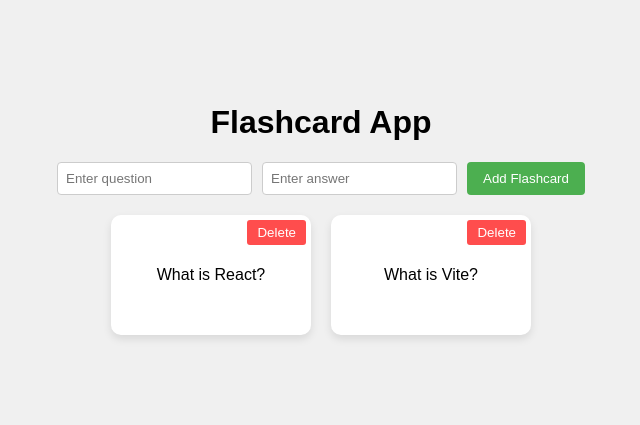
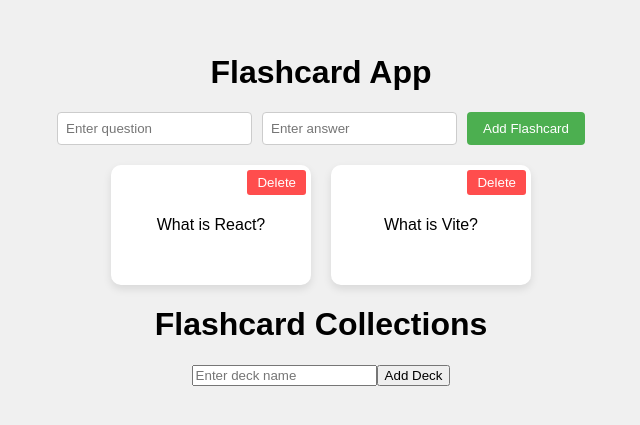
Before and after one commit to aaronamano/flashcard-app, a React (Vite) app: page / in a window 1280 px wide. Shown: the part 191-616 px from the top of the page, without its empty margins (319-959 px from the left). Built offline with nearby package versions, Linux system fonts and the light colour scheme.

Commit message:
create a new collection

```diff
--- a/src/App.jsx
+++ b/src/App.jsx
@@ -1,6 +1,8 @@
 import { useState, useEffect } from 'react';
 import FlashcardList from './components/FlashcardList';
 import NewFlashcardForm from './components/NewFlashcardForm';
+import DeckList from './components/DeckList';
+import NewDeckForm from './components/NewDeckForm';
 
 function App() {
   const [flashcards, setFlashcards] = useState(() => {
@@ -27,11 +29,34 @@ function App() {
     setFlashcards(prevCards => prevCards.filter(card => card.id !== id));
   };
 
+  const [decks, setDecks] = useState(() => {
+    const savedDecks = localStorage.getItem('flashcardDecks');
+    return savedDecks ? JSON.parse(savedDecks) : [];
+  });
+
+  useEffect(() => {
+    localStorage.setItem('flashcardDecks', JSON.stringify(decks));
+  }, [decks]);
+
+  const addDeck = (newDeck) => {
+    setDecks(prevDecks => [...prevDecks, { ...newDeck, id: Date.now(), cards: [] }]);
+  };
+
+  const addCardToDeck = (deckId, newCard) => {
+    setDecks(prevDecks => prevDecks.map(deck =>
+      deck.id === deckId ? { ...deck, cards: [...deck.cards, { ...newCard, id: Date.now() }] } : deck
+    ));
+  };
+
   return (
     <div className="app">
       <h1>Flashcard App</h1>
       <NewFlashcardForm onAddFlashcard={addFlashcard} />
       <FlashcardList flashcards={flashcards} onDeleteFlashcard={deleteFlashcard} />
+
+      <h1>Flashcard Collections</h1>
+      <NewDeckForm onAddDeck={addDeck} />
+      <DeckList decks={decks} onAddCard={addCardToDeck} />
     </div>
   );
 }
--- /dev/null
+++ b/src/components/Deck.jsx
@@ -0,0 +1,19 @@
+import React from 'react';
+import FlashcardList from './FlashcardList';
+import NewFlashcardForm from './NewFlashcardForm';
+
+function Deck({ deck, onAddCard }) {
+  const handleAddCard = (newCard) => {
+    onAddCard(deck.id, newCard);
+  };
+
+  return (
+    <div className="deck">
+      <h2>{deck.name}</h2>
+      <NewFlashcardForm onAddFlashcard={handleAddCard} />
+      <FlashcardList flashcards={deck.cards} />
+    </div>
+  );
+}
+
+export default Deck;
--- /dev/null
+++ b/src/components/DeckList.jsx
@@ -0,0 +1,14 @@
+import React from 'react';
+import Deck from './Deck';
+
+function DeckList({ decks, onAddCard }) {
+  return (
+    <div className="deck-list">
+      {decks.map(deck => (
+        <Deck key={deck.id} deck={deck} onAddCard={onAddCard} />
+      ))}
+    </div>
+  );
+}
+
+export default DeckList;
--- /dev/null
+++ b/src/components/NewDeckForm.jsx
@@ -0,0 +1,28 @@
+import React, { useState } from 'react';
+
+function NewDeckForm({ onAddDeck }) {
+  const [deckName, setDeckName] = useState('');
+
+  const handleSubmit = (e) => {
+    e.preventDefault();
+    if (deckName.trim()) {
+      onAddDeck({ name: deckName });
+      setDeckName('');
+    }
+  };
+
+  return (
+    <form onSubmit={handleSubmit}>
+      <input
+        type="text"
+        value={deckName}
+        onChange={(e) => setDeckName(e.target.value)}
+        placeholder="Enter deck name"
+        required
+      />
+      <button type="submit">Add Deck</button>
+    </form>
+  );
+}
+
+export default NewDeckForm;
```
